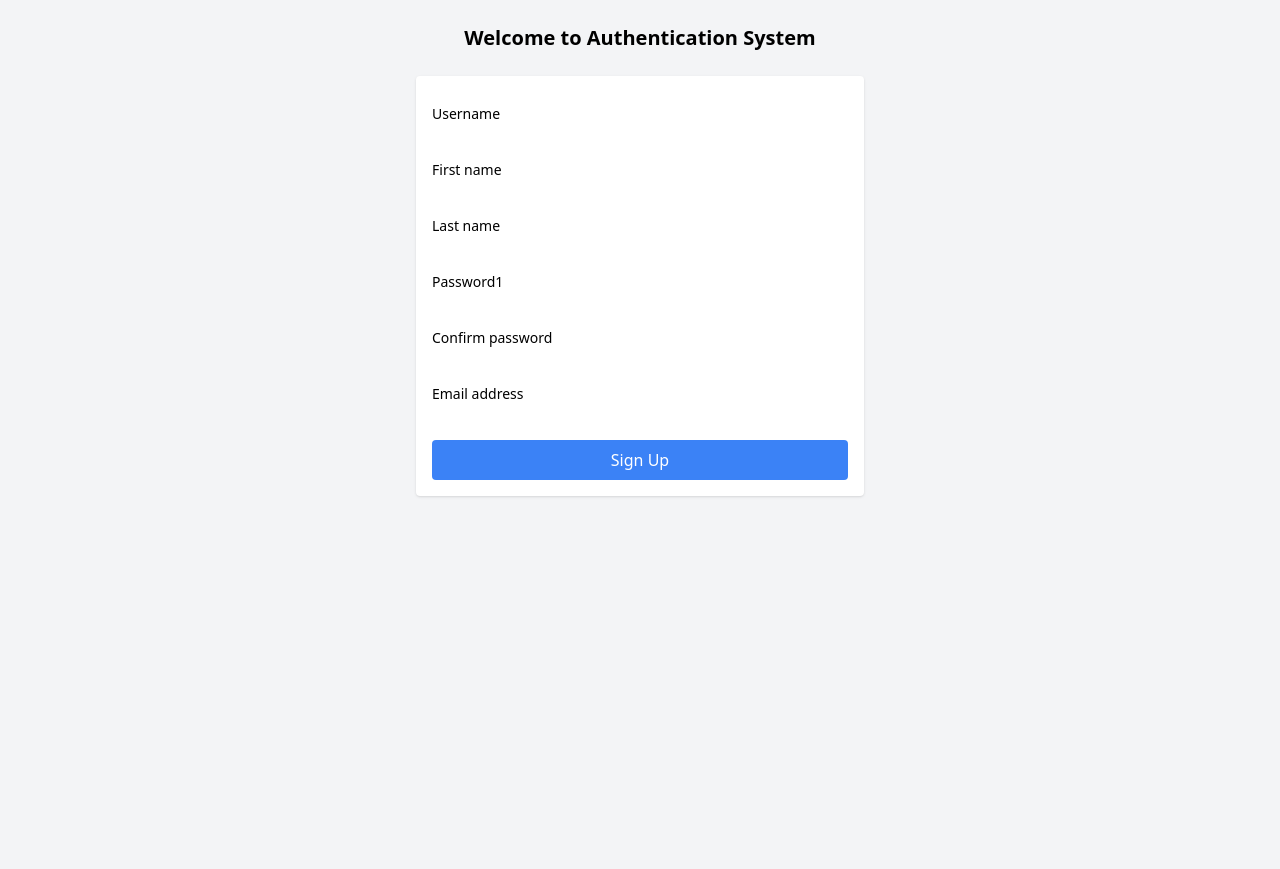
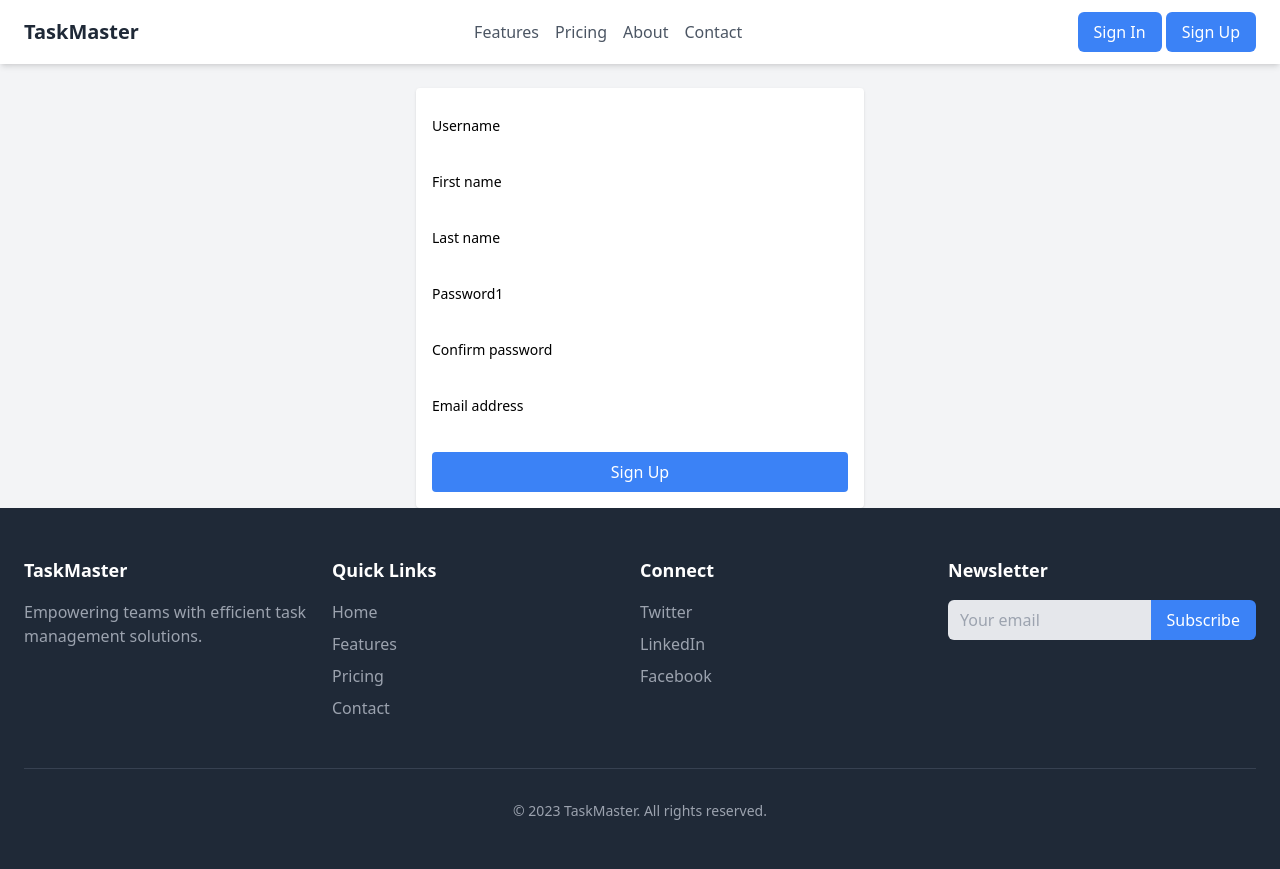
Before and after one commit to mashukabashar/django-first-project, a Django app: page /users/sign-up/ in a window 1280 px wide. Before the commit the page ends 497 px from the top, so only its background shows below. Run offline with Django 5.2, Linux system fonts and the light colour scheme; some libraries are stand-ins or nearby versions.

Commit message:
till module 13.1

```diff
--- /dev/null
+++ b/core/templates/base.html
@@ -0,0 +1,98 @@
+<!DOCTYPE html>
+<html lang="en">
+  <head>
+    <meta charset="UTF-8" />
+    <meta name="viewport" content="width=device-width, initial-scale=1.0" />
+    <title>TaskMaster - Efficient Task Management</title>
+    <script src="https://cdn.tailwindcss.com"></script>
+  </head>
+  <body class="font-sans bg-gray-100">
+
+{% if request.user.is_authenticated %}
+{% include "logged_nav.html" %}
+
+{% else %}
+{% include "non_logged_nav.html" %}
+
+{% endif %}
+
+    <main>
+        {% block content %}
+
+        {% endblock content %}
+    </main>
+
+    <footer class="bg-gray-800 text-white py-12">
+      <div class="container mx-auto px-6">
+        <div class="flex flex-wrap justify-between">
+          <div class="w-full md:w-1/4 mb-8 md:mb-0">
+            <h3 class="text-lg font-semibold mb-4">TaskMaster</h3>
+            <p class="text-gray-400">
+              Empowering teams with efficient task management solutions.
+            </p>
+          </div>
+          <div class="w-full md:w-1/4 mb-8 md:mb-0">
+            <h4 class="text-lg font-semibold mb-4">Quick Links</h4>
+            <ul class="text-gray-400 space-y-2">
+              <li><a href="#" class="hover:text-white">Home</a></li>
+              <li><a href="#" class="hover:text-white">Features</a></li>
+              <li><a href="#" class="hover:text-white">Pricing</a></li>
+              <li><a href="#" class="hover:text-white">Contact</a></li>
+            </ul>
+          </div>
+          <div class="w-full md:w-1/4 mb-8 md:mb-0">
+            <h4 class="text-lg font-semibold mb-4">Connect</h4>
+            <ul class="text-gray-400 space-y-2">
+              <li><a href="#" class="hover:text-white">Twitter</a></li>
+              <li><a href="#" class="hover:text-white">LinkedIn</a></li>
+              <li><a href="#" class="hover:text-white">Facebook</a></li>
+            </ul>
+          </div>
+          <div class="w-full md:w-1/4">
+            <h4 class="text-lg font-semibold mb-4">Newsletter</h4>
+            <form class="flex">
+              <input
+                type="email"
+                placeholder="Your email"
+                class="w-full px-3 py-2 text-gray-700 bg-gray-200 rounded-l-md focus:outline-none"
+                required
+              />
+              <button
+                type="submit"
+                class="bg-blue-500 text-white px-4 py-2 rounded-r-md hover:bg-blue-600 transition duration-300"
+              >
+                Subscribe
+              </button>
+            </form>
+          </div>
+        </div>
+        <div
+          class="border-t border-gray-700 mt-12 pt-8 text-sm text-center text-gray-400"
+        >
+          &copy; 2023 TaskMaster. All rights reserved.
+        </div>
+      </div>
+    </footer>
+
+    <script>
+        document
+          .getElementById("menu-toggle")
+          .addEventListener("click", function () {
+            document.getElementById("mobile-menu").classList.toggle("hidden");
+          });
+
+        document
+          .getElementById("user-menu-button")
+          .addEventListener("click", function () {
+            document.getElementById("user-menu").classList.toggle("hidden");
+          });
+
+        // Close the dropdown when clicking outside
+        window.addEventListener("click", function (e) {
+          if (!document.getElementById("user-menu-button").contains(e.target)) {
+            document.getElementById("user-menu").classList.add("hidden");
+          }
+        });
+      </script>
+  </body>
+</html>
--- /dev/null
+++ b/core/templates/non_logged_nav.html
@@ -0,0 +1,66 @@
+<header class="bg-white shadow-md">
+    <nav class="container mx-auto px-6 py-3">
+      <div class="flex justify-between items-center">
+        <div class="text-xl font-bold text-gray-800">TaskMaster</div>
+        <div class="hidden md:flex space-x-4">
+          <a href="#" class="text-gray-600 hover:text-gray-800">Features</a>
+          <a href="#" class="text-gray-600 hover:text-gray-800">Pricing</a>
+          <a href="#" class="text-gray-600 hover:text-gray-800">About</a>
+          <a href="#" class="text-gray-600 hover:text-gray-800">Contact</a>
+        </div>
+        <div class="md:hidden">
+          <button
+            id="menu-toggle"
+            class="text-gray-600 hover:text-gray-800 focus:outline-none"
+          >
+            <svg
+              class="h-6 w-6"
+              fill="none"
+              stroke="currentColor"
+              viewBox="0 0 24 24"
+              xmlns="http://www.w3.org/2000/svg"
+            >
+              <path
+                stroke-linecap="round"
+                stroke-linejoin="round"
+                stroke-width="2"
+                d="M4 6h16M4 12h16m-7 6h7"
+              ></path>
+            </svg>
+          </button>
+        </div>
+        <div class="flex gap-1">
+          <a
+            href="{% url 'sign-in' %}"
+            class="hidden md:block bg-blue-500 text-white px-4 py-2 rounded-md hover:bg-blue-600 transition duration-300"
+            >Sign In</a
+          >
+          <a
+            href="{% url 'sign-up' %}"
+            class="hidden md:block bg-blue-500 text-white px-4 py-2 rounded-md hover:bg-blue-600 transition duration-300"
+            >Sign Up</a
+          >
+        </div>
+      </div>
+      <div id="mobile-menu" class="md:hidden hidden mt-4">
+        <a href="#" class="block py-2 text-gray-600 hover:text-gray-800"
+          >Features</a
+        >
+        <a href="#" class="block py-2 text-gray-600 hover:text-gray-800"
+          >Pricing</a
+        >
+        <a href="#" class="block py-2 text-gray-600 hover:text-gray-800"
+          >About</a
+        >
+        <a href="#" class="block py-2 text-gray-600 hover:text-gray-800"
+          >Contact</a
+        >
+        <a href="{% url 'sign-in' %}" class="block py-2 text-gray-600 hover:text-gray-800"
+          >Sign In</a
+        >
+        <a href="{% url 'sign-up' %}" class="block py-2 text-gray-600 hover:text-gray-800"
+          >Sign Up</a
+        >
+      </div>
+    </nav>
+  </header>
--- a/users/templates/registration/registration.html
+++ b/users/templates/registration/registration.html
@@ -1,17 +1,6 @@
-<!DOCTYPE html>
-<html lang="en">
-<head>
-    <meta charset="UTF-8">
-    <meta name="viewport" content="width=device-width, initial-scale=1.0">
-    <title>Document</title>
-    <script src="https://cdn.tailwindcss.com"></script>
-</head>
+{% extends "base.html" %}
 
-<body class="bg-gray-100">
-
-    <h1 class="text-xl font-bold text-center mt-6">
-        Welcome to Authentication System
-    </h1>
+{% block content %}
 
     <div class="max-w-md mx-auto bg-white p-4 mt-6 rounded shadow">
 
@@ -50,5 +39,4 @@
 
     </div>
 
-</body>
-</html>
+{% endblock content %}
```
Also changed, not shown: core/templates/home.html (+75 -32 lines), core/templates/logged_nav.html (added, +94 -0 lines), users/templates/registration/login.html (+34 -16 lines), users/templates/admin/dashboard.html (line endings or trailing spaces).
